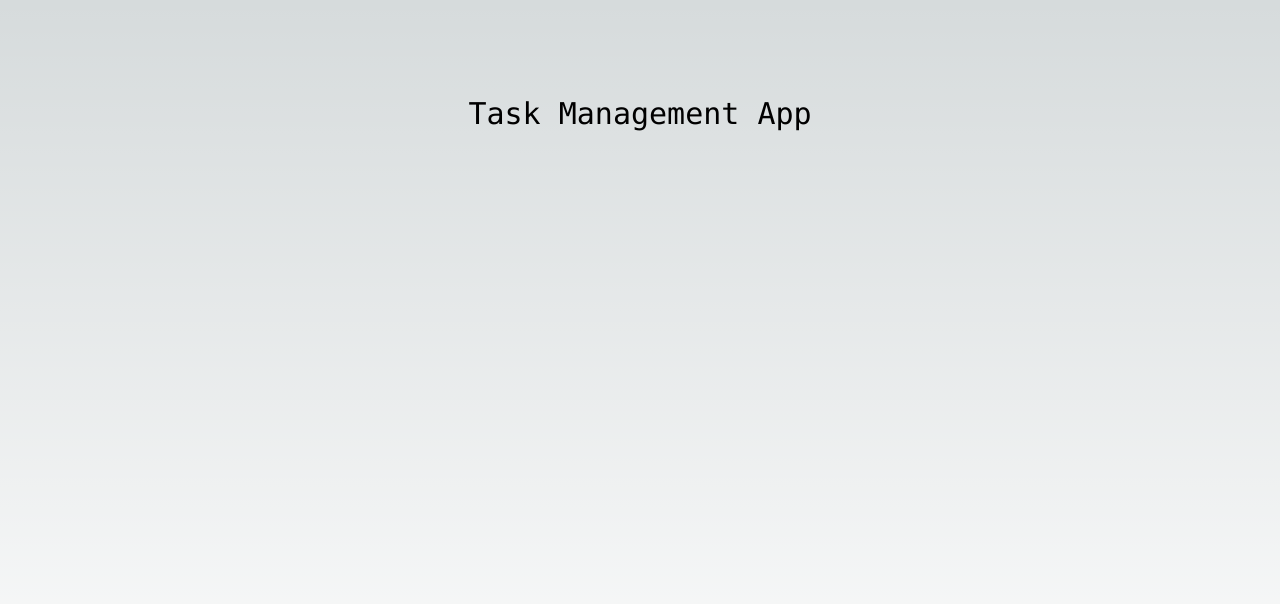
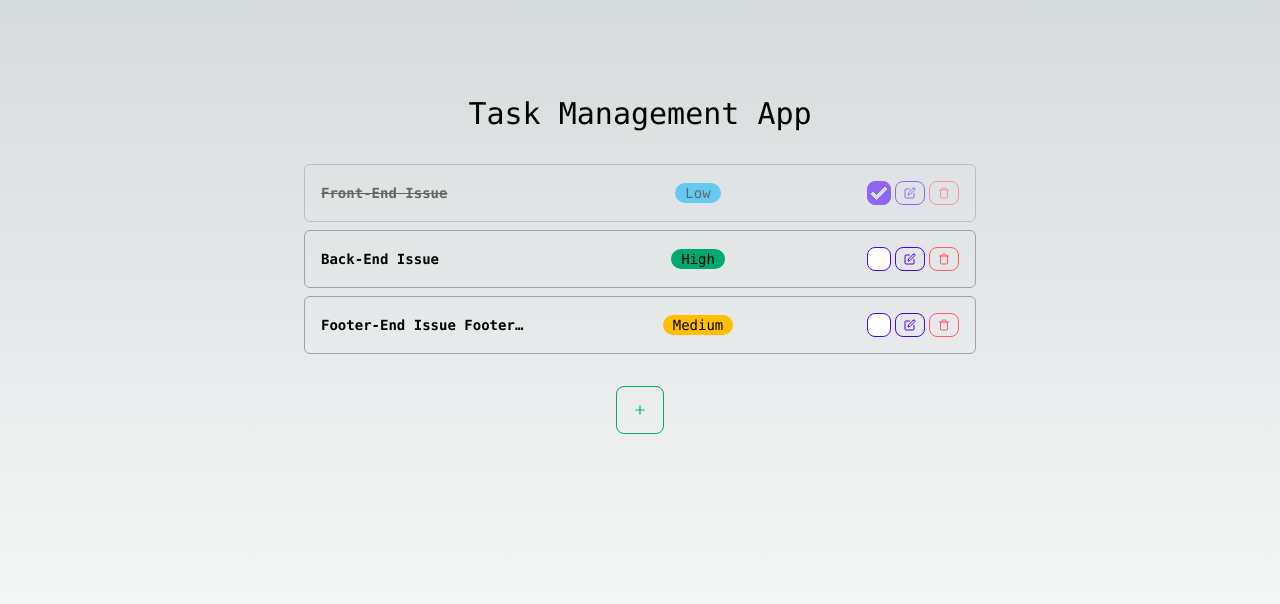
Before and after one commit to Shahriar-Shakil/task-management-app, a Next.js app: page / in a window 1280 px wide. Shown: the top 604 px of the page. Built offline with nearby package versions, Linux system fonts and the light colour scheme.

Commit message:
task,create task,modal ui added

```diff
--- a/package.json
+++ b/package.json
@@ -9,9 +9,13 @@
     "lint": "next lint"
   },
   "dependencies": {
+    "@tailwindcss/forms": "^0.5.7",
+    "@tailwindcss/line-clamp": "^0.4.4",
     "next": "14.1.0",
     "react": "^18",
-    "react-dom": "^18"
+    "react-dom": "^18",
+    "react-hook-form": "^7.49.3",
+    "react-icons": "^5.0.1"
   },
   "devDependencies": {
     "@types/node": "^20",
--- a/src/app/page.tsx
+++ b/src/app/page.tsx
@@ -1,14 +1,20 @@
+import CreateTask from "@/components/CreateTask";
+import Tasks from "@/components/Tasks";
+
 export default function Home() {
   return (
-    <main className="flex min-h-screen flex-col items-center space-y-8 p-24">
+    <main className="flex min-h-screen flex-col items-center space-y-8 p-8 md:p-24">
       <div className="z-10 max-w-2xl w-full items-center justify-between font-mono text-sm lg:flex">
         <div className="w-full">
           <h2 className="text-center text-3xl">Task Management App</h2>
         </div>
       </div>
       <div className="z-10 max-w-2xl w-full items-center justify-between font-mono text-sm lg:flex">
-        <div className="w-full"></div>
+        <div className="w-full">
+          <Tasks />
+        </div>
       </div>
+      <CreateTask />
     </main>
   );
 }
--- /dev/null
+++ b/src/components/CreateTask.tsx
@@ -0,0 +1,34 @@
+"use client";
+import React from "react";
+import { FiPlus } from "react-icons/fi";
+import Modal from "./Modal";
+import TaskCreateForm from "./TaskCreateForm";
+
+type Props = {};
+
+export default function CreateTask({}: Props) {
+  const showModal = () => {
+    const modalElement = document.getElementById(
+      "my_modal"
+    ) as HTMLDialogElement | null;
+
+    if (modalElement) {
+      modalElement.showModal();
+    }
+  };
+  return (
+    <>
+      <div className="z-10 max-w-2xl w-full flex justify-center">
+        <button
+          onClick={showModal}
+          className="btn btn-outline btn-success btn-md"
+        >
+          <FiPlus />
+        </button>
+      </div>
+      <Modal>
+        <TaskCreateForm />
+      </Modal>
+    </>
+  );
+}
--- /dev/null
+++ b/src/components/Modal.tsx
@@ -0,0 +1,13 @@
+import React, { ReactNode } from "react";
+
+type Props = {
+  children: ReactNode;
+};
+
+export default function Modal({ children }: Props) {
+  return (
+    <dialog id="my_modal" className="modal">
+      <div className="modal-box w-8/12 ">{children}</div>
+    </dialog>
+  );
+}
--- /dev/null
+++ b/src/components/Task.tsx
@@ -0,0 +1,76 @@
+"use client";
+import React from "react";
+import { FiEdit, FiTrash } from "react-icons/fi";
+import Modal from "./Modal";
+import TaskCreateForm from "./TaskCreateForm";
+
+type Props = {
+  task: any;
+};
+
+export default function Task({ task }: Props) {
+  const showModal = () => {
+    const modalElement = document.getElementById(
+      "my_modal"
+    ) as HTMLDialogElement | null;
+
+    if (modalElement) {
+      modalElement.showModal();
+    }
+  };
+  return (
+    <>
+      <div
+        className={` border rounded-md border-gray-400 w-full p-4 ${
+          !task.status ? "opacity-55" : ""
+        }`}
+      >
+        <div className="flex items-center justify-between">
+          <div className="w-24 md:w-52">
+            <h2
+              className={`text-sm font-bold line-clamp-1 hover:line-clamp-3 capitalize ${
+                !task.status ? "line-through" : ""
+              }`}
+            >
+              {task.title}
+            </h2>
+          </div>
+          <div
+            className={`badge ${
+              task.priority === "high"
+                ? "badge-success"
+                : task.priority === "medium"
+                ? "badge-warning"
+                : task.priority === "low"
+                ? "badge-info"
+                : ""
+            } gap-2 capitalize`}
+          >
+            {task.priority}
+          </div>
+
+          <div className="flex items-center gap-1">
+            <input
+              type="checkbox"
+              checked={!task.status}
+              className="checkbox checkbox-primary"
+            />
+            <button
+              onClick={showModal}
+              className="btn btn-outline btn-primary btn-xs"
+            >
+              <FiEdit />
+            </button>
+            <button className="btn btn-outline btn-error btn-xs">
+              <FiTrash />
+            </button>
+          </div>
+        </div>
+      </div>
+
+      <Modal>
+        <TaskCreateForm />
+      </Modal>
+    </>
+  );
+}
--- /dev/null
+++ b/src/components/TaskCreateForm.tsx
@@ -0,0 +1,88 @@
+import React from "react";
+import { useForm, SubmitHandler } from "react-hook-form";
+
+type Inputs = {
+  title: string;
+  priority: string;
+};
+
+export default function TaskCreateForm() {
+  const {
+    register,
+    handleSubmit,
+    watch,
+    formState: { errors },
+  } = useForm<Inputs>();
+  const onSubmit: SubmitHandler<Inputs> = (data) => console.log(data);
+  const closeModal = () => {
+    const modalElement = document.getElementById(
+      "my_modal"
+    ) as HTMLDialogElement | null;
+
+    if (modalElement) {
+      modalElement.close();
+    }
+  };
+  return (
+    <div>
+      <form
+        onSubmit={handleSubmit(onSubmit)}
+        className="bg-white shadow-sm ring-1 ring-gray-900/5 sm:rounded-xl md:col-span-2"
+      >
+        <div className="px-4 py-6 sm:p-8">
+          <div className="grid max-w-2xl grid-cols-1 gap-x-6 gap-y-4 sm:grid-cols-6">
+            <div className="sm:col-span-6">
+              <label className="block text-sm font-medium leading-6 text-gray-900">
+                Title
+              </label>
+              <div className="mt-2">
+                <input
+                  type="text"
+                  {...register("title", { required: "This is required." })}
+                  className="block w-full rounded-md border-0 py-1.5 text-gray-900 shadow-sm ring-1 ring-inset ring-gray-300 placeholder:text-gray-400 focus:ring-2 focus:ring-inset focus:ring-indigo-600 sm:text-sm sm:leading-6"
+                />
+                <p className="text-red-500 text-xs">{errors?.title?.message}</p>
+              </div>
+            </div>
+            <div className="sm:col-span-6">
+              <label className="block text-sm font-medium leading-6 text-gray-900">
+                Priority
+              </label>
+              <div className="mt-2">
+                <select
+                  {...register("priority", { required: "This is required." })}
+                  className="select select-bordered w-full "
+                >
+                  <option value="" disabled selected>
+                    Pick one
+                  </option>
+                  <option value="low">Low</option>
+                  <option value="medium">Medium</option>
+                  <option value="high">High</option>
+                </select>
+                <p className="text-red-500 text-xs">
+                  {errors?.priority?.message}
+                </p>
+              </div>
+            </div>
+          </div>
+        </div>
+        <div className="flex items-center justify-end gap-x-6 border-t border-gray-900/10 px-4 py-4 sm:px-8">
+          <button
+            type="button"
+            className="text-sm font-semibold leading-6 text-gray-900"
+            onClick={closeModal}
+          >
+            Cancel
+          </button>
+          <button
+            type="submit"
+            className="rounded-md bg-indigo-600 px-3 py-2 text-sm font-semibold text-white shadow-sm hover:bg-indigo-500 focus-visible:outline focus-visible:outline-2 focus-visible:outline-offset-2 focus-visible:outline-indigo-600"
+          >
+            Save
+          </button>
+        </div>
+      </form>
+    </div>
+  );
+}
--- /dev/null
+++ b/src/components/Tasks.tsx
@@ -0,0 +1,31 @@
+import React from "react";
+import { FiEdit, FiTrash } from "react-icons/fi";
+import Task from "./Task";
+
+let data = [
+  {
+    title: "Front-end issue",
+    priority: "low",
+    status: false,
+  },
+  {
+    title: "back-end issue",
+    priority: "high",
+    status: true,
+  },
+  {
+    title:
+      "Footer-end issue Footer-end issueFooter-end issueFooter-end issueFooter-end issue",
+    priority: "medium",
+    status: true,
+  },
+];
+type Props = {};
+
+export default function Tasks({}: Props) {
+  let task;
+  if (data.length) {
+    task = data.map((item, i) => <Task key={i} task={item} />);
+  }
+  return <div className="space-y-2">{task}</div>;
+}
--- a/tailwind.config.ts
+++ b/tailwind.config.ts
@@ -15,6 +15,10 @@ const config: Config = {
       },
     },
   },
-  plugins: [require("daisyui")],
+  plugins: [
+    require("daisyui"),
+    require("@tailwindcss/forms"),
+    require("@tailwindcss/line-clamp"),
+  ],
 };
 export default config;
```
Also changed, not shown: 1 other file (tests, documents, lock files or other folders).
